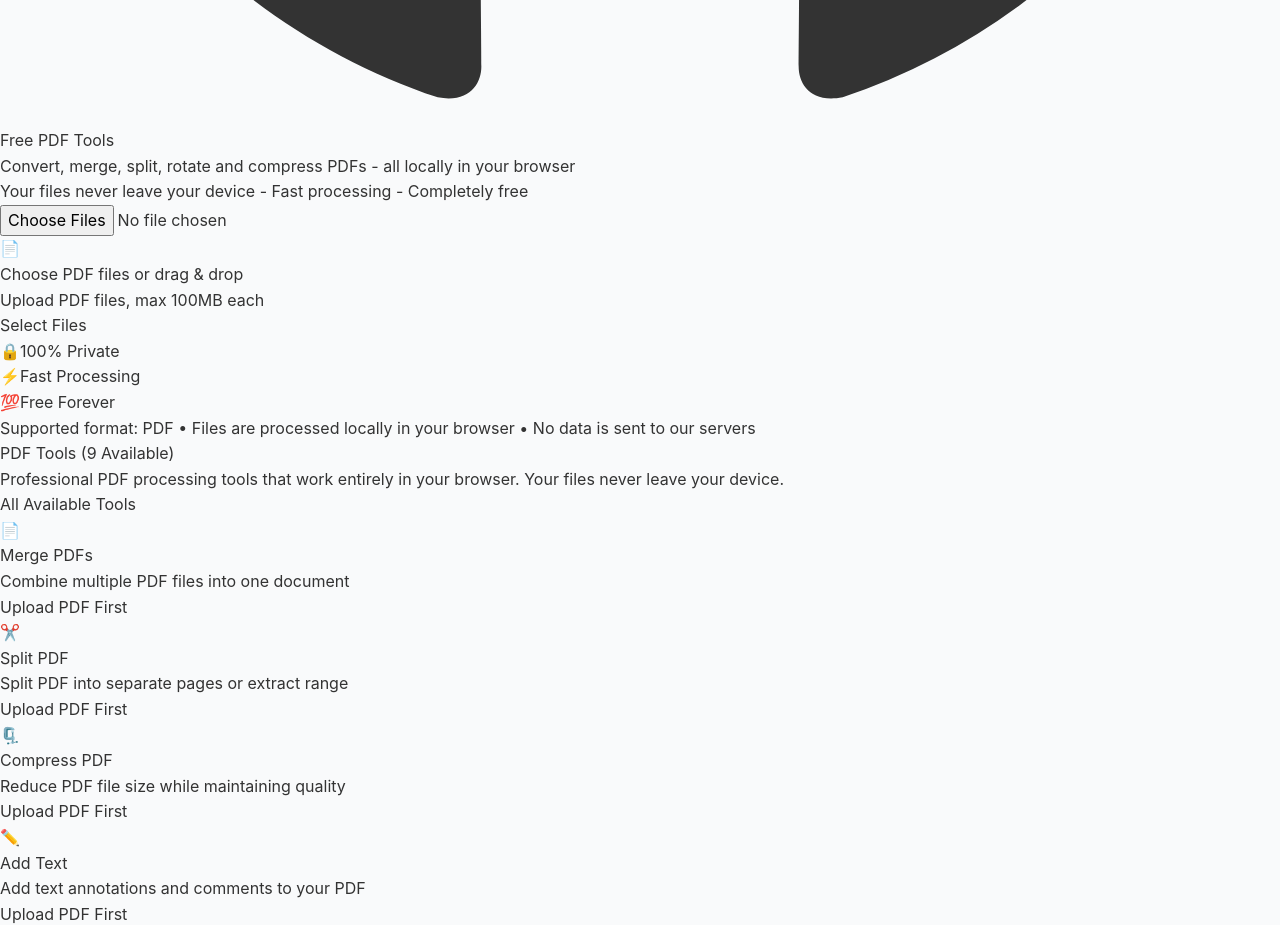
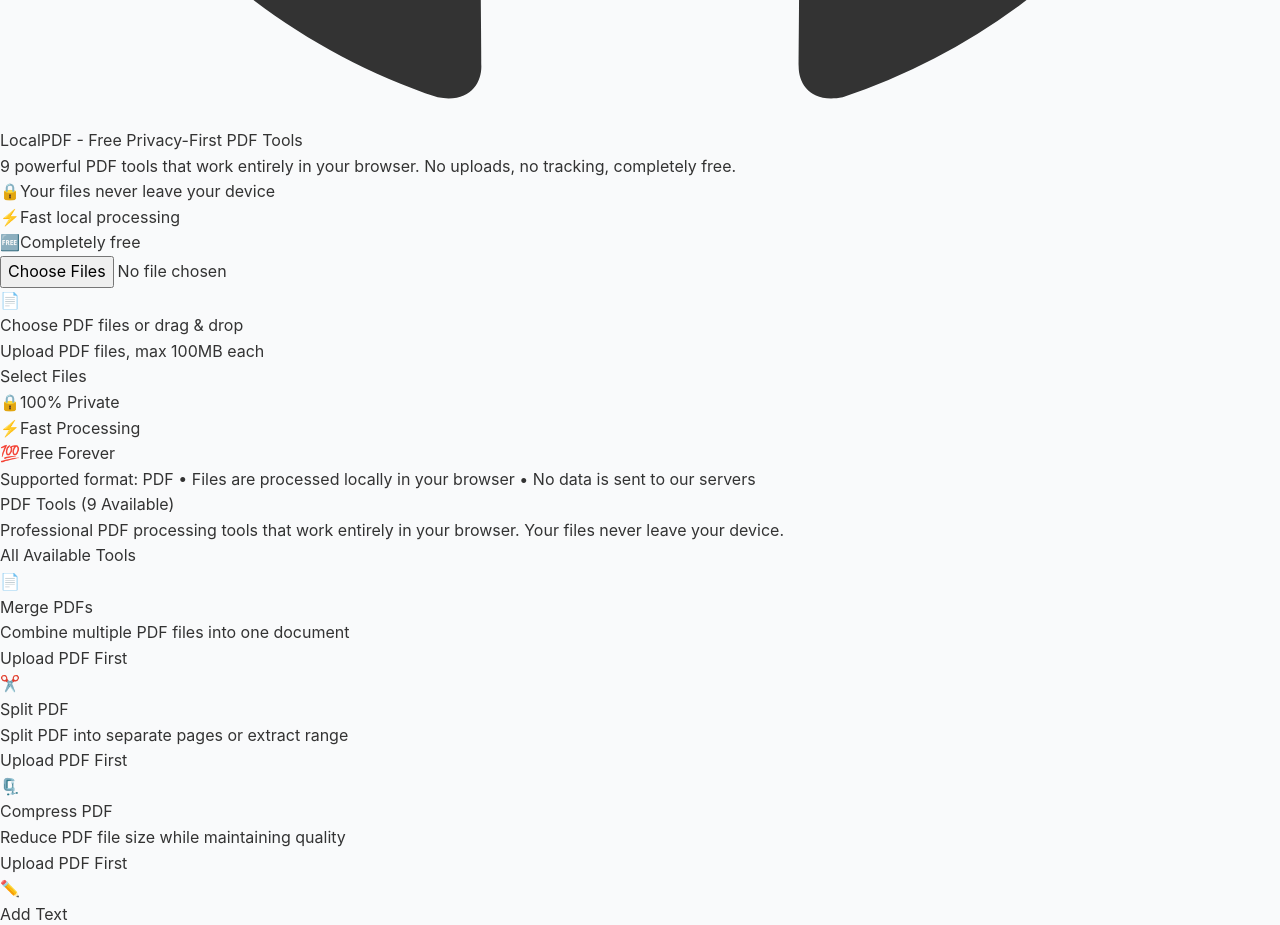
Before and after one commit to ulinycoin/clientpdf-pro, a React (Vite) app: page / in a window 1280 px wide. Shown: the part 1280-2205 px from the top of the page. Built offline with nearby package versions, Linux system fonts and the light colour scheme.

Commit message:
rebrand: update HomePage with LocalPDF branding and enhanced hero section

```diff
--- a/src/pages/HomePage.tsx
+++ b/src/pages/HomePage.tsx
@@ -157,14 +157,25 @@ const HomePage: React.FC = () => {
           <div className="max-w-4xl mx-auto px-4 py-16">
             <div className="text-center mb-12">
               <h1 className="text-4xl font-bold text-gray-900 mb-4">
-                Free PDF Tools
+                LocalPDF - Free Privacy-First PDF Tools
               </h1>
               <p className="text-xl text-gray-600 mb-8">
-                Convert, merge, split, rotate and compress PDFs - all locally in your browser
+                9 powerful PDF tools that work entirely in your browser. No uploads, no tracking, completely free.
               </p>
-              <p className="text-sm text-gray-500">
-                Your files never leave your device - Fast processing - Completely free
-              </p>
+              <div className="flex flex-col sm:flex-row justify-center items-center space-y-2 sm:space-y-0 sm:space-x-6 text-sm text-gray-500">
+                <div className="flex items-center space-x-2">
+                  <span className="text-green-500">🔒</span>
+                  <span>Your files never leave your device</span>
+                </div>
+                <div className="flex items-center space-x-2">
+                  <span className="text-blue-500">⚡</span>
+                  <span>Fast local processing</span>
+                </div>
+                <div className="flex items-center space-x-2">
+                  <span className="text-purple-500">🆓</span>
+                  <span>Completely free</span>
+                </div>
+              </div>
             </div>
 
             {/* File Upload Zone */}
```
